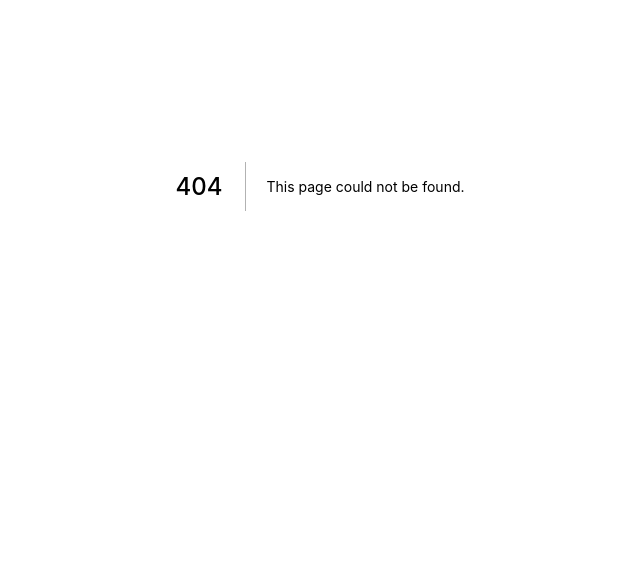
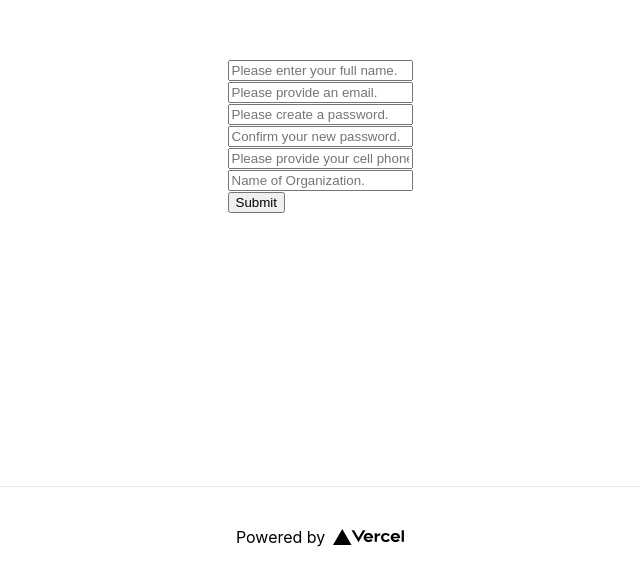
Before and after one commit to kdashiell2020/foundations, a Next.js app in the folder foundations/: page /join/1 in a window 1280 px wide. Before the commit this address had no page. Shown: the part 214-800 px from the top of the page, without its empty margins (320-960 px from the left). Built offline with nearby package versions, Linux system fonts and the light colour scheme.

Commit message:
Pass orgUrl to registration form

```diff
--- a/foundations/components/RegisterForm.js
+++ b/foundations/components/RegisterForm.js
@@ -1,7 +1,7 @@
 import React, { Component, useEffect, useState } from 'react';
 import { useForm } from 'react-hook-form';
 
-const RegisterForm = () => {
+const RegisterForm = ({ orgUrl }) => {
   const { register, handleSubmit, errors } = useForm();
   const [user, setUser] = useState({
     full_name: '',
@@ -9,7 +9,7 @@
     password: '',
     // confirmPassword: '',
     phone: '',
-    organization: '',
+    organization: orgUrl,
   });
 
   const handleChange = (e) => {
--- a/foundations/pages/Registration.js
+++ b/foundations/pages/Registration.js
@@ -1,9 +1,9 @@
 import RegisterForm from '../components/RegisterForm'
 
-const Registration = () => {
+const Registration = ({ orgUrl }) => {
   return (
     <div>
-      <RegisterForm />
+      <RegisterForm orgUrl={ orgUrl }/>
     </div>
   )
 }
--- /dev/null
+++ b/foundations/pages/join/[orgUrl].js
@@ -0,0 +1,45 @@
+import Head from 'next/head'
+import styles from '../../styles/Home.module.css'
+import Registration from '../Registration'
+
+import { useRouter } from 'next/router'
+
+const Post = () => {
+  const router = useRouter()
+  const { org_url } = router.query
+
+  return <p>Org Url: {org_url}</p>
+}
+
+const Home = () => {
+  const router = useRouter()
+  const { orgUrl } = router.query
+
+  return (
+    <div className={styles.container}>
+      <Head>
+        <title>Create Next App</title>
+        <link rel="icon" href="/favicon.ico" />
+      </Head>
+
+      <main className={styles.main}>
+
+        <Registration orgUrl={ orgUrl }/>
+
+      </main>
+
+      <footer className={styles.footer}>
+        <a
+          href="https://vercel.com?utm_source=create-next-app&utm_medium=default-template&utm_campaign=create-next-app"
+          target="_blank"
+          rel="noopener noreferrer"
+        >
+          Powered by{' '}
+          <img src="/vercel.svg" alt="Vercel Logo" className={styles.logo} />
+        </a>
+      </footer>
+    </div>
+  )
+}
+
+export default Home
```
